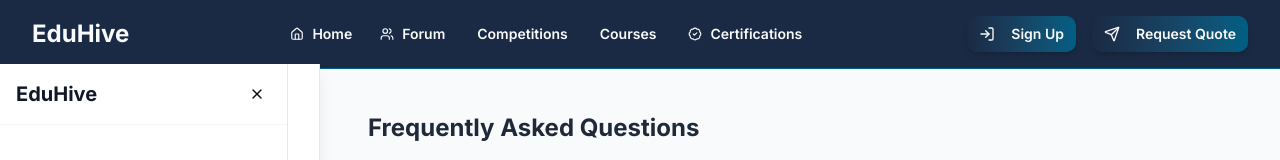
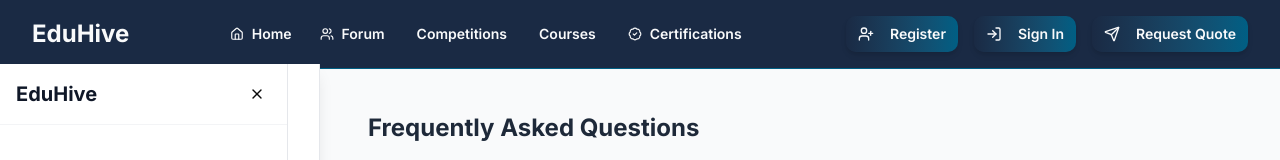
Before and after one commit to Mitche-44/EduHive-Frontend, a React (Vite) app: page /faqs in a window 1280 px wide. Shown: the top 160 px of the page. Built offline with nearby package versions, Linux system fonts and the light colour scheme; no server answers; a web font is replaced by a local one.

Commit message:
feat: refactor sign in, register buttons to redirect to specific respective user forms

```diff
--- a/src/components/auth/AuthTabs.jsx
+++ b/src/components/auth/AuthTabs.jsx
@@ -1,15 +1,48 @@
-import { useState } from "react";
+// import { useState } from "react";
+// import { Tabs, TabsList, TabsTrigger } from "@/components/ui/tabs";
+// import EmailRegisterForm from "./EmailRegisterForm";
+// import EmailLoginForm from "./EmailLoginForm";
+// import AuthFooter from "./AuthFooter";
+
+// export default function AuthTabs() {
+//   const [tab, setTab] = useState("register");
+
+//   return (
+//     <div className="w-full max-w-md border rounded-xl shadow-lg p-6 bg-white">
+//       {/* Tabs Header */}
+//       <Tabs value={tab} onValueChange={setTab} className="w-full">
+//         <TabsList className="grid w-full grid-cols-2 mb-4">
+//           <TabsTrigger value="signin">Log In</TabsTrigger>
+//           <TabsTrigger value="register">Register</TabsTrigger>
+//         </TabsList>
+//       </Tabs>
+
+//       {/* Conditional Forms */}
+//       {tab === "register" ? <EmailRegisterForm /> : <EmailLoginForm />}
+//       <AuthFooter />
+//     </div>
+//   );
+// }
+
+
+import { useSearchParams } from "react-router-dom";
+import { useEffect, useState } from "react";
 import { Tabs, TabsList, TabsTrigger } from "@/components/ui/tabs";
 import EmailRegisterForm from "./EmailRegisterForm";
 import EmailLoginForm from "./EmailLoginForm";
 import AuthFooter from "./AuthFooter";
 
 export default function AuthTabs() {
-  const [tab, setTab] = useState("register");
+  const [searchParams] = useSearchParams();
+  const defaultTab = searchParams.get("tab") === "signin" ? "signin" : "register";
+  const [tab, setTab] = useState(defaultTab);
+
+  useEffect(() => {
+    setTab(defaultTab);
+  }, [defaultTab]);
 
   return (
     <div className="w-full max-w-md border rounded-xl shadow-lg p-6 bg-white">
-      {/* Tabs Header */}
       <Tabs value={tab} onValueChange={setTab} className="w-full">
         <TabsList className="grid w-full grid-cols-2 mb-4">
           <TabsTrigger value="signin">Log In</TabsTrigger>
@@ -17,7 +50,6 @@ export default function AuthTabs() {
         </TabsList>
       </Tabs>
 
-      {/* Conditional Forms */}
       {tab === "register" ? <EmailRegisterForm /> : <EmailLoginForm />}
       <AuthFooter />
     </div>
--- a/src/components/common/Navbar.jsx
+++ b/src/components/common/Navbar.jsx
@@ -6,8 +6,8 @@ import { Button } from "@/components/ui/button";
 const Navbar = () => {
   const navigate = useNavigate();
 
-  // const handleRegisterClick = () => navigate("/auth?tab=register");
-  const handleSignInClick = () => navigate("/auth?tab=login");
+  const handleRegisterClick = () => navigate("/auth?tab=register");
+  const handleSignInClick = () => navigate("/auth?tab=signin");
   const handleQuoteClick = () => navigate("/plans");
 
   return (
@@ -64,19 +64,19 @@ const Navbar = () => {
 
         {/* Buttons */}
         <div className="hidden md:flex space-x-2 lg:space-x-4">
-          {/* <Button
+          <Button
             onClick={handleRegisterClick}
             className="bg-gradient-to-r from-[#1A2A44] to-[#005F84] hover:from-[#D6B588] hover:to-[#1A2A44] text-[#F9FAFB] text-sm font-semibold py-2 px-4 lg:px-6 rounded-lg transition duration-300 shadow-md"
           >
             <UserPlus size={14} className="mr-2" />
             Register
-          </Button> */}
+          </Button>
           <Button
             onClick={handleSignInClick}
             className="bg-gradient-to-r from-[#1A2A44] to-[#005F84] hover:from-[#D6B588] hover:to-[#1A2A44] text-[#F9FAFB] text-sm font-semibold py-2 px-4 lg:px-6 rounded-lg transition duration-300 shadow-md"
           >
             <LogIn size={14} className="mr-2" />
-            Sign Up
+            Sign In
           </Button>
           <Button
             onClick={handleQuoteClick}
```
